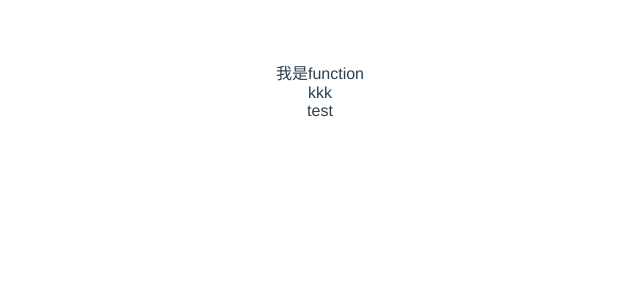
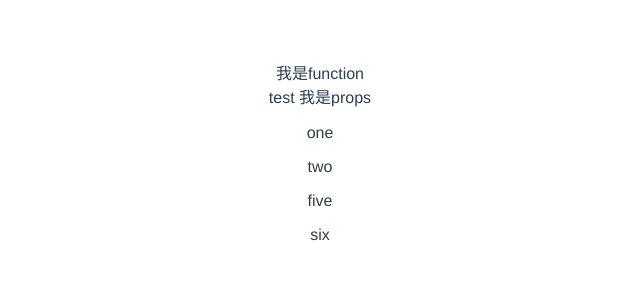
Before and after one commit to HuDaHei/vueStudyCode, a Vue app: page /#/function in a window 1280 px wide. Shown: the top 300 px of the page, without its empty margins (320-960 px from the left). Built offline with nearby package versions, Linux system fonts and the light colour scheme.

Commit message:
函数式组件

```diff
--- a/src/view/performance/func.vue
+++ b/src/view/performance/func.vue
@@ -1,6 +1,7 @@
 <template functional>
 <div>
-  <div>kkk</div>
-  <div>{{props.test}}</div>
+  <div>{{props.test}} 我是props</div>
+  <slot name="one"/>
+  <slot name="two"/>
 </div>
 </template>
--- a/src/view/performance/functional.vue
+++ b/src/view/performance/functional.vue
@@ -1,15 +1,32 @@
 <template>
   <div>
     我是function
-    <cl-func test="test"></cl-func>
+    <cl-func test="test" kk="color:red">
+      <template v-slot:one>
+        <p>one</p>
+        <p>two</p>
+      </template>
+      <p>three</p>
+      <template v-slot:two>
+        <p>five</p>
+        <p>six</p>
+      </template>
+    </cl-func>
   </div>
 </template>
 <script>
-import func from './func'
+import func from "./func";
 export default {
-  name: 'functionalll',
-  components:{
-    'cl-func': func,
+  name: "functionalll",
+  components: {
+    "cl-func": func
+  },
+  data() {
+    return {
+      styles: {
+        color: "red"
+      }
+    };
   }
-}
+};
 </script>
```
